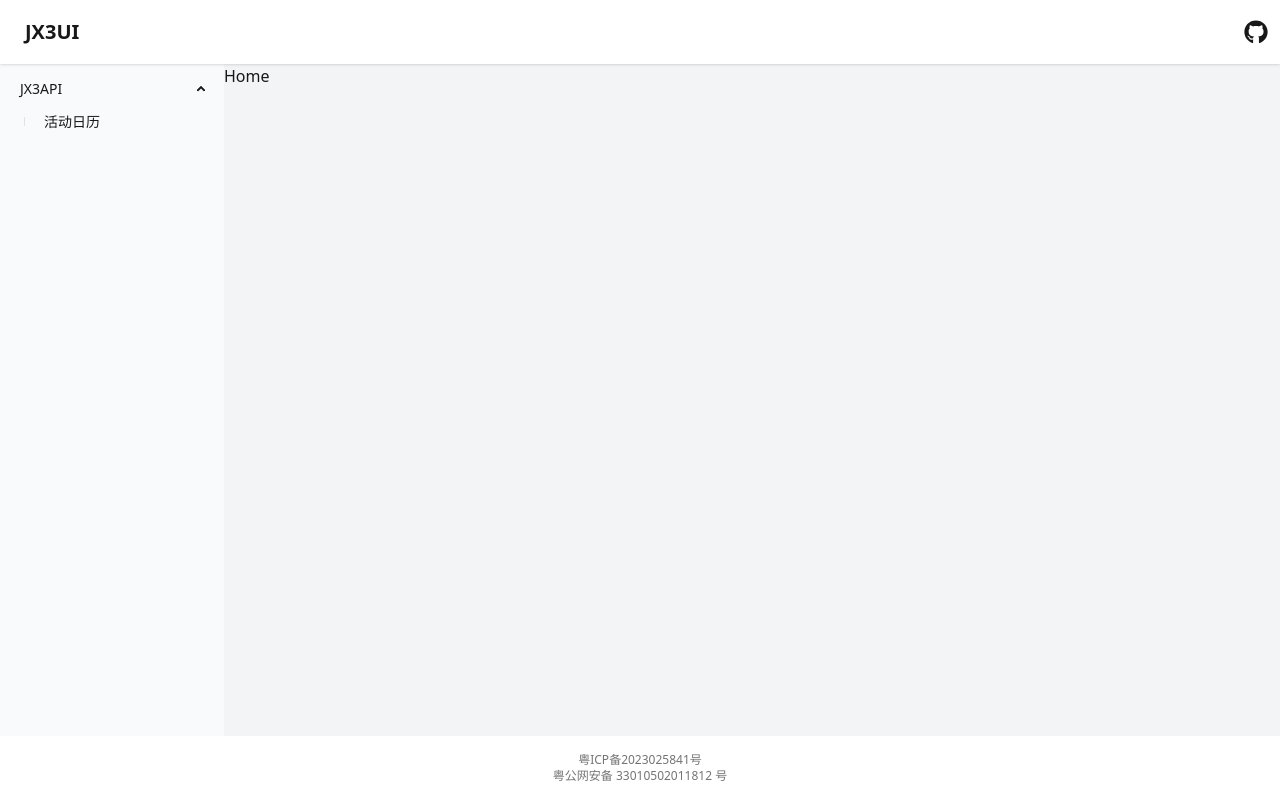
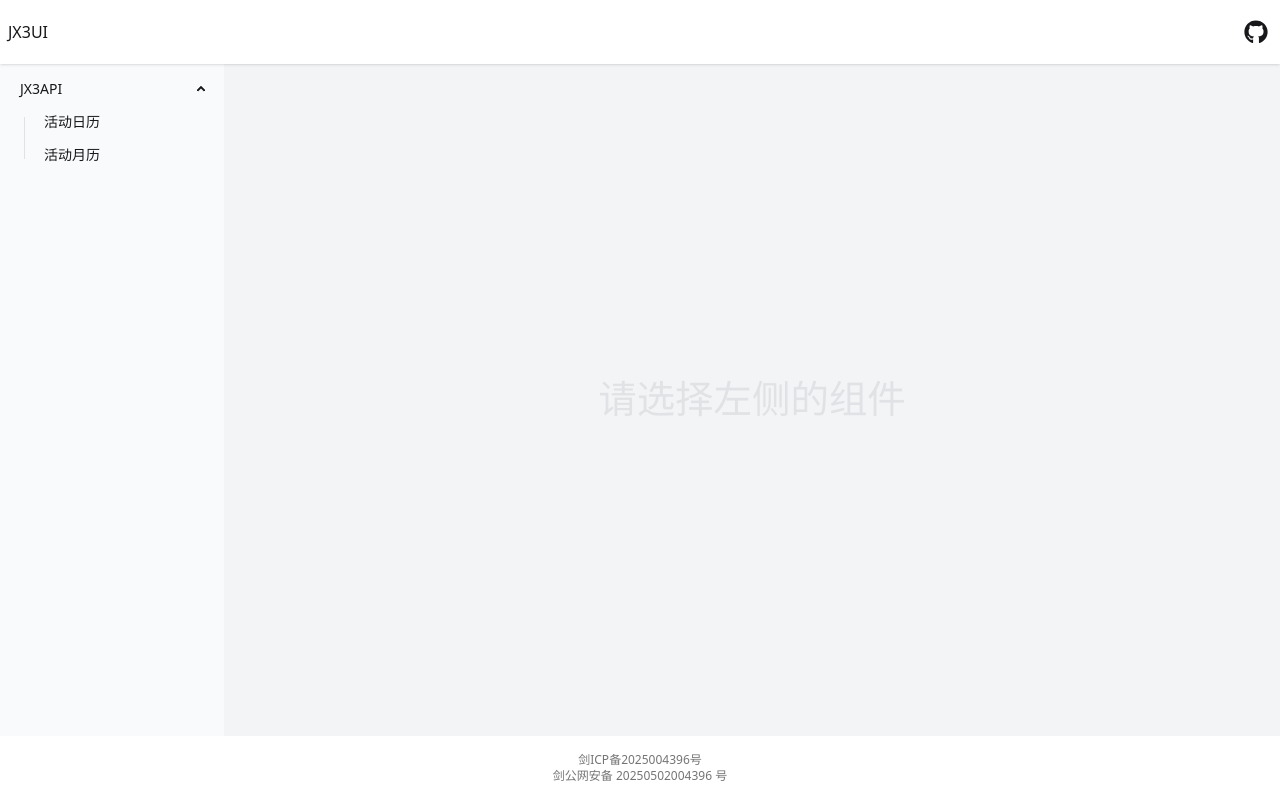
Before and after one commit to tsanghans626/jx3data-ui, a React (Vite) app: page / in a window 1280 px wide. Built offline with nearby package versions, Linux system fonts and the light colour scheme.

Commit message:
fix: 修复活动日历skeleton无宽度的问题

```diff
--- a/package.json
+++ b/package.json
@@ -1,5 +1,5 @@
 {
-  "name": "usejx3data",
+  "name": "jx3ui",
   "private": true,
   "version": "0.0.0",
   "type": "module",
--- a/src/App.jsx
+++ b/src/App.jsx
@@ -1,5 +1,5 @@
 import { Routes, Route } from "react-router";
-import HomeLayout from "./layout/homeLayout";
+import HomeLayout from "./layout/HomeLayout";
 import Home from "./pages/Home";
 import ActiveCalendarPage from "./pages/ActiveCalendar";
 
@@ -7,7 +7,10 @@ function App() {
   const menus = [
     {
       label: "JX3API",
-      subMenus: [{ label: "活动日历", to: "/active-calendar" }],
+      subMenus: [
+        { label: "活动日历", to: "/active-calendar" },
+        { label: "活动月历", to: "/active-list-calendar" },
+      ],
     },
   ];
 
--- a/src/components/active-calendar.jsx
+++ b/src/components/active-calendar.jsx
@@ -121,7 +121,7 @@ export function ActiveCalendar({ server, num = 0 }) {
           <Item title={"福缘"} contentArr={data.luck} isHot={true} />
           <Item title={"门派事件"} contentArr={[data.school]} />
           <Item title={"驰援事件"} contentArr={[data.rescue]} />
-          <Item title={"美人图"} contentArr={[data.draw]} />
+          {data.draw && <Item title={"美人图"} contentArr={[data.draw]} />}
           {data.leader && (
             <Item title={"世界首领"} content={data.leader} isHot={true} />
           )}
--- a/src/layout/homeLayout.jsx
+++ b/src/layout/homeLayout.jsx
@@ -7,7 +7,7 @@ export default function HomeLayout({ menus }) {
       <header className="h-16">
         <div className="navbar bg-base-100 shadow-sm">
           <div className="flex-1">
-            <a className="btn btn-ghost text-xl">JX3UI</a>
+            <Link to="/">JX3UI</Link>
           </div>
           <div className="flex-none">
             <ul className="menu menu-horizontal px-1">
--- a/src/pages/ActiveCalendar.jsx
+++ b/src/pages/ActiveCalendar.jsx
@@ -3,7 +3,9 @@ import { ActiveCalendar } from "../components/active-calendar";
 export default function ActiveCalendarPage() {
   return (
     <div className="flex justify-center items-center py-4 w-full">
-      <ActiveCalendar />
+      <div className="w-1/2">
+        <ActiveCalendar />
+      </div>
     </div>
   );
 }
--- a/src/pages/Home.jsx
+++ b/src/pages/Home.jsx
@@ -1,3 +1,7 @@
 export default function Home() {
-  return <>Home</>;
+  return (
+    <div className="flex items-center justify-center w-full">
+      <div className="text-xl animate-ping">请选择左侧的组件</div>
+    </div>
+  );
 }
```
Also changed, not shown: 1 other file (tests, documents, lock files or other folders).
